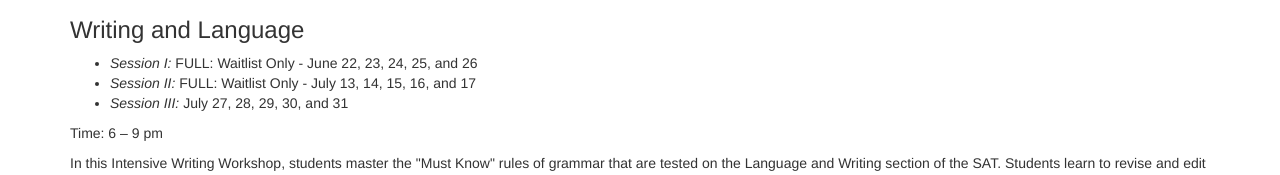
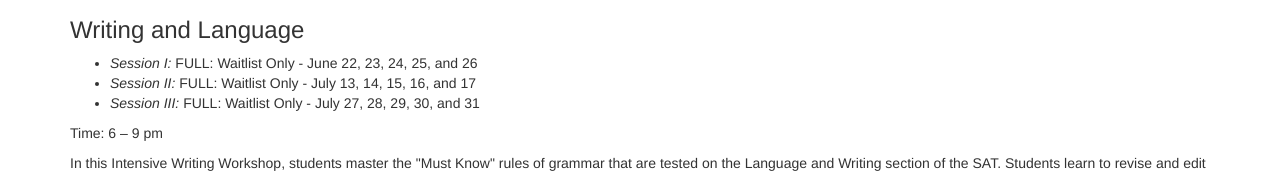
Before and after one commit to joelcollinsdc/tutorsue.com, a plain HTML site: page index.html in a window 1280 px wide. Shown: the part 1028-1203 px from the top of the page. Drawn offline with nearby package versions, Linux system fonts and the light colour scheme.

Commit message:
close wiritng 3

```diff
--- a/index.html
+++ b/index.html
@@ -169,7 +169,7 @@ Complex numbers, a + bi">
         <li>
           <em>Session II:</em> FULL: Waitlist Only - July 13, 14, 15, 16, and 17</li>
         <li>
-          <em>Session III:</em> July 27, 28, 29, 30, and 31</li>
+          <em>Session III:</em> FULL: Waitlist Only - July 27, 28, 29, 30, and 31</li>
       </ul>
       <p>
       <div class="session-time">Time: 6 – 9 pm</div>
```
